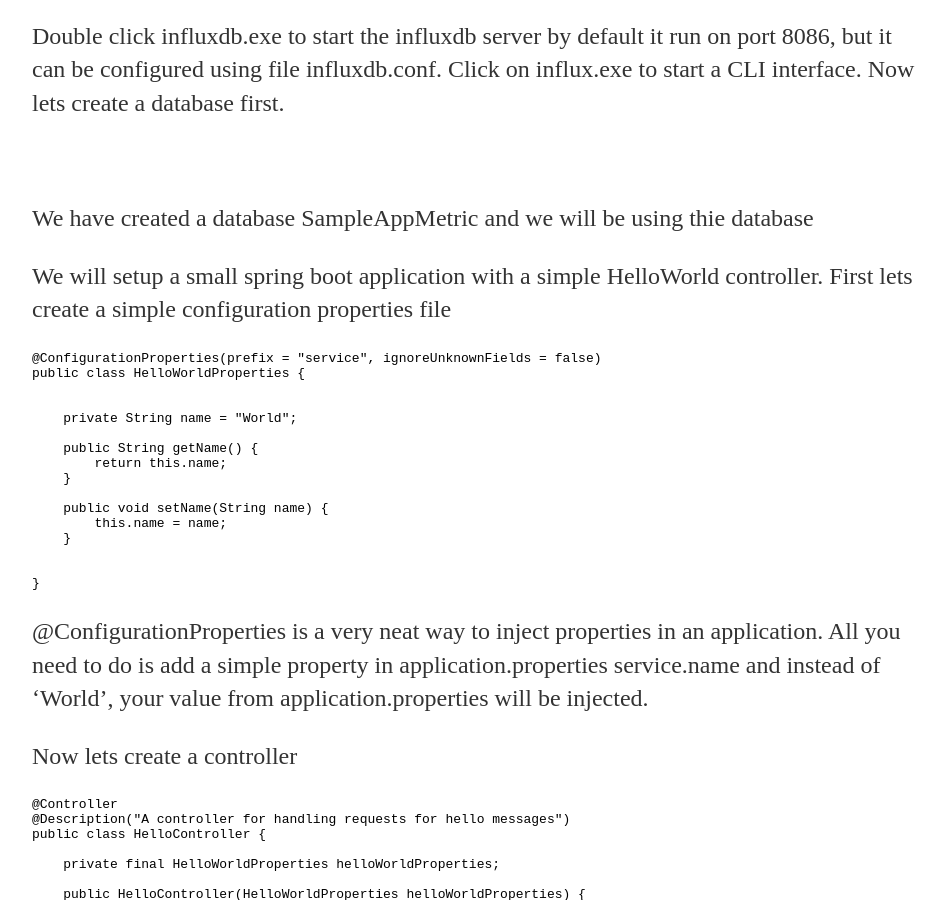
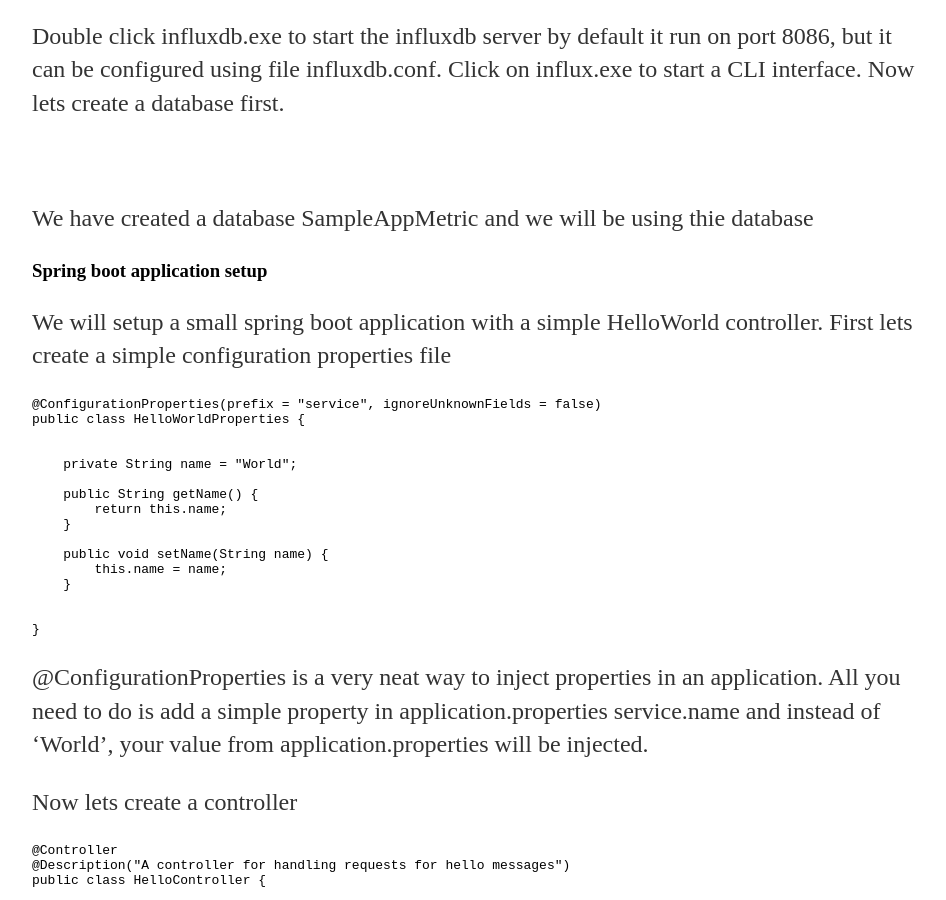
Before and after one commit to AmbujJauhari/AmbujJauhari.github.io, a Jekyll site: the page built from _posts/2017-04-25-Near-real-time-monitoring-with-spring-boot-influxdb-and-grafana.md, in a window 1280 px wide and 900 px high, scrolled down 2396 px. Shown: the whole window, without its empty margins (160-1106 px from the left). Built offline with Jekyll 4.4.1, drawn with Linux system fonts in a browser that asks for light colours.

Commit message:
Update 2017-04-25-Near-real-time-monitoring-with-spring-boot-influxdb-and-grafana.md

```diff
--- a/_posts/2017-04-25-Near-real-time-monitoring-with-spring-boot-influxdb-and-grafana.md
+++ b/_posts/2017-04-25-Near-real-time-monitoring-with-spring-boot-influxdb-and-grafana.md
@@ -67,6 +67,8 @@
 ![](../_images/creating_db.JPG?raw=true)
 
 We have created a database SampleAppMetric and we will be using thie database
+
+### Spring boot application setup ###
 
 We will setup a small spring boot application with a simple HelloWorld controller.
 First lets create a simple configuration properties file
```
